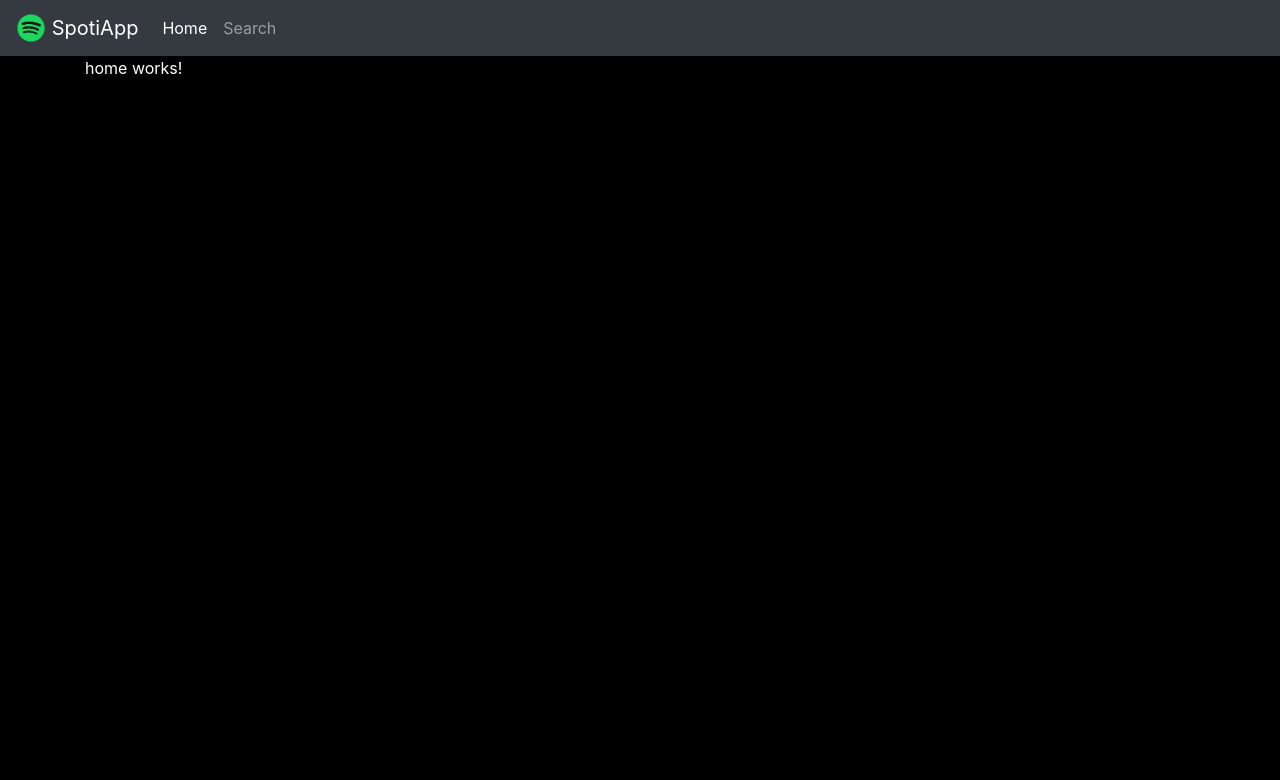
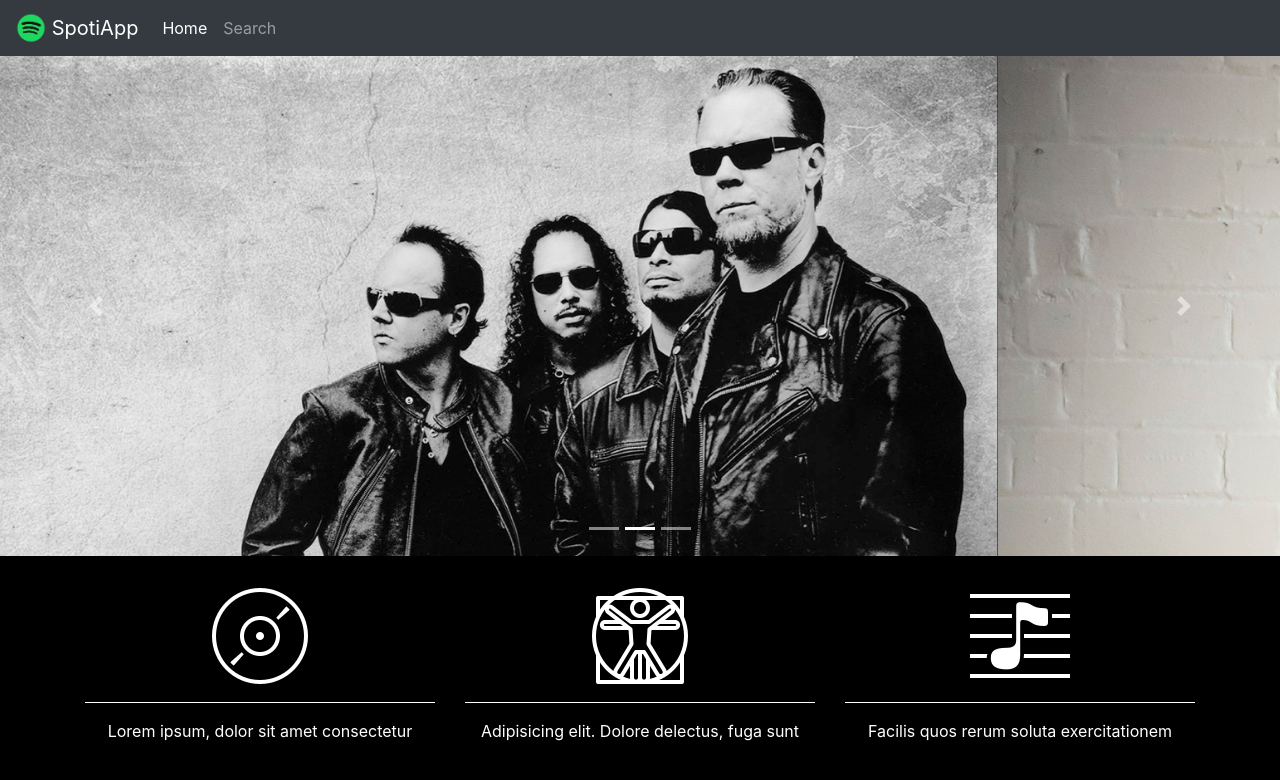
Before and after one commit to SaberhagenMagic/ProyectoSpotify, an Angular app: page /home in a window 1280 px wide. Shown: the top 780 px of the page. Built offline with nearby package versions, Linux system fonts and the light colour scheme.

Commit message:
agregando el servicio de spotify

```diff
--- a/src/app/app.component.html
+++ b/src/app/app.component.html
@@ -1,5 +1,3 @@
 <app-navbar></app-navbar>
 
-<div class="container">
-  <router-outlet></router-outlet>
-</div>
+<router-outlet></router-outlet>
--- a/src/app/components/home/home.component.html
+++ b/src/app/components/home/home.component.html
@@ -1,3 +1,58 @@
-<p>
-  home works!
-</p>
+<div id="carouselExampleIndicators" class="carousel slide" data-ride="carousel">
+  <ol class="carousel-indicators">
+    <li data-target="#carouselExampleIndicators" data-slide-to="0" class="active"></li>
+    <li data-target="#carouselExampleIndicators" data-slide-to="1"></li>
+    <li data-target="#carouselExampleIndicators" data-slide-to="2"></li>
+  </ol>
+  <div class="carousel-inner">
+    <div class="carousel-item active">
+      <img class="d-block w-100" src="assets/img/slide-1.jpg" alt="First slide">
+    </div>
+    <div class="carousel-item">
+      <img class="d-block w-100" src="assets/img/slide-2.jpg" alt="Second slide">
+    </div>
+    <div class="carousel-item">
+      <img class="d-block w-100" src="assets/img/slide-3.jpg" alt="Third slide">
+    </div>
+  </div>
+  <a class="carousel-control-prev" href="#carouselExampleIndicators" role="button" data-slide="prev">
+    <span class="carousel-control-prev-icon" aria-hidden="true"></span>
+    <span class="sr-only">Previous</span>
+  </a>
+  <a class="carousel-control-next" href="#carouselExampleIndicators" role="button" data-slide="next">
+    <span class="carousel-control-next-icon" aria-hidden="true"></span>
+    <span class="sr-only">Next</span>
+  </a>
+</div>
+
+<div class="container top30">
+  <div class="row">
+    <div class="col-md-4 text-center">
+      <img src="assets/img/album.png">
+      <hr>
+      Lorem ipsum, dolor sit amet consectetur
+    </div>
+    <div class="col-md-4 text-center">
+        <img src="assets/img/artist.png">
+        <hr>
+        Adipisicing elit. Dolore delectus, fuga sunt
+    </div>
+    <div class="col-md-4 text-center">
+        <img src="assets/img/music.png">
+        <hr>
+        Facilis quos rerum soluta exercitationem
+    </div>
+  </div>
+
+  <div class="row">
+    <div class="col-md-4"></div>
+    <div class="col-md-4"></div>
+    <div class="col-md-4"></div>
+  </div>
+
+  <div class="row">
+    <div class="col-md-4"></div>
+    <div class="col-md-4"></div>
+    <div class="col-md-4"></div>
+  </div>
+</div>
--- a/src/app/components/search/search.component.ts
+++ b/src/app/components/search/search.component.ts
@@ -1,4 +1,5 @@
 import { Component, OnInit } from '@angular/core';
+import { SpotifyService } from '../../services/spotify.service';
 
 @Component({
   selector: 'app-search',
@@ -7,7 +8,9 @@
 })
 export class SearchComponent implements OnInit {
 
-  constructor() { }
+  constructor(public _spotify: SpotifyService) {
+    this._spotify.getArtistas();
+   }
 
   ngOnInit() {
   }
--- /dev/null
+++ b/src/app/services/spotify.service.ts
@@ -0,0 +1,20 @@
+import { Injectable } from '@angular/core';
+import { HttpClient } from '@angular/common/http';
+
+@Injectable()
+export class SpotifyService {
+
+  constructor(public http: HttpClient) {
+    console.log('Servicio listo');
+   }
+
+   getArtistas() {
+     let url = 'https://api.spotify.com/v1/search?query=Luis+Miguel&type=artist&offset=0&limit=20';
+
+     this.http.get(url)
+      .subscribe( result => {
+        console.log(result);
+      });
+
+   }
+}
--- a/src/styles.css
+++ b/src/styles.css
@@ -6,6 +6,10 @@
 
 hr{
   border-color: white;
+}
+
+.top30{
+  margin-top: 30px;
 }
 
 .jumbotron{
```
Also changed, not shown: src/app/app.module.ts (+10 -2 lines).
